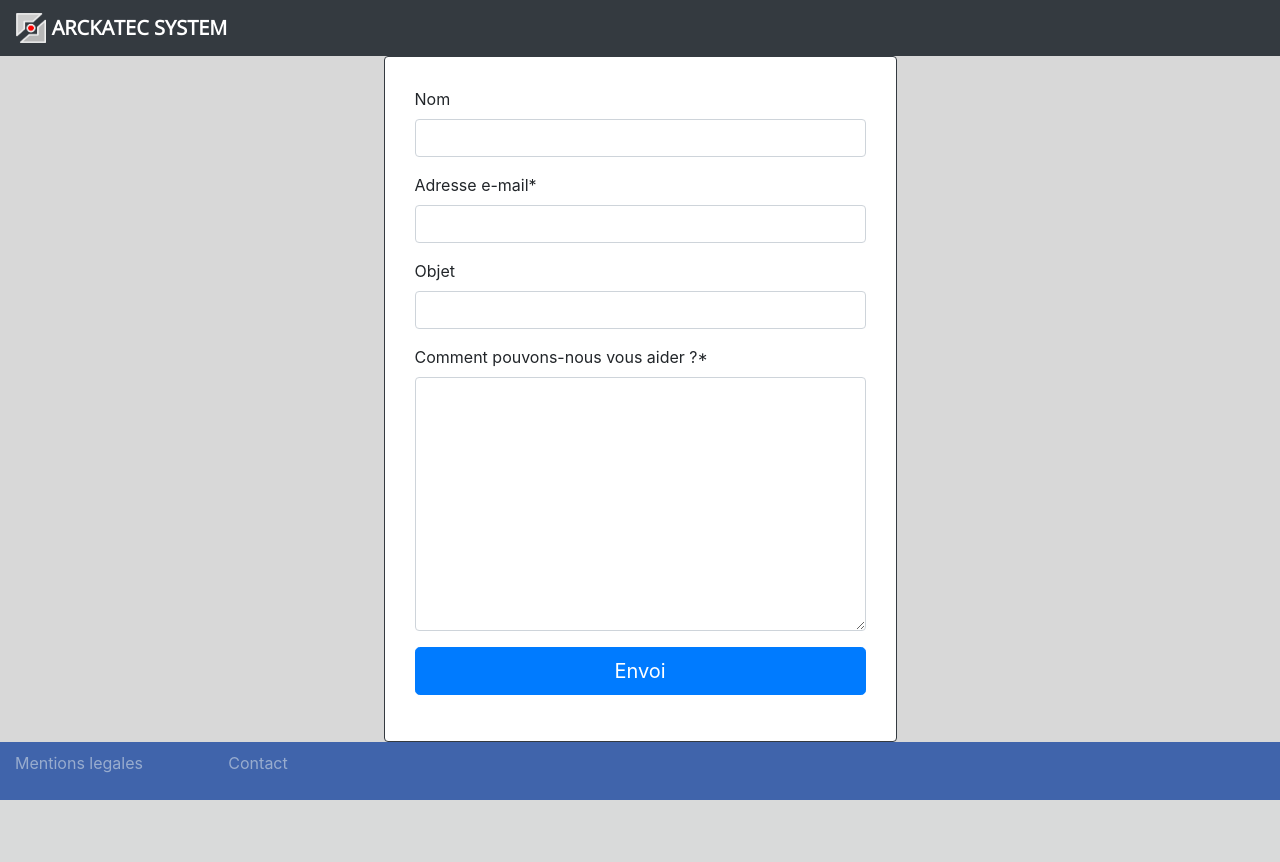
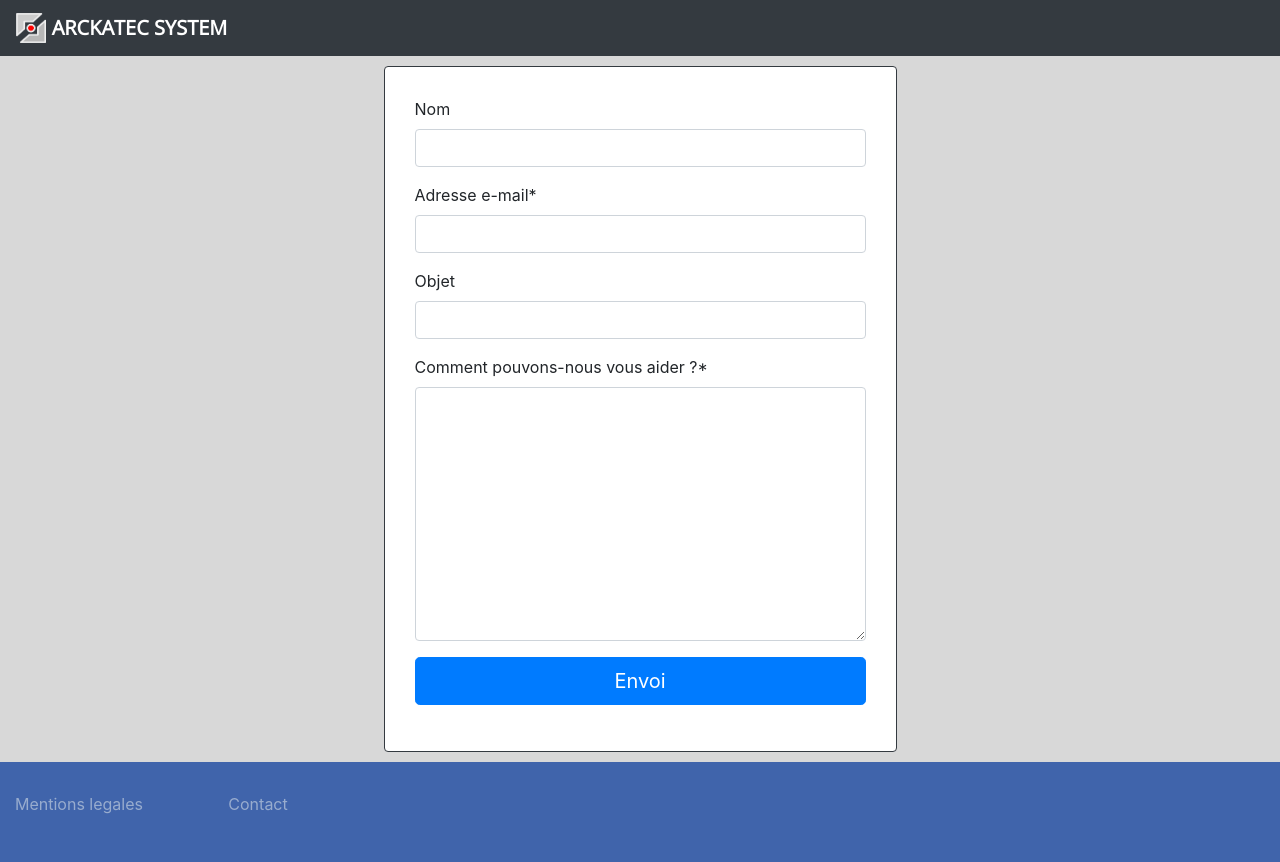
Before and after one commit to ledoux38/P13-Pydomus, a Django app: page /contact/ in a window 1280 px wide. Before the commit the page ends 800 px from the top, so only its background shows below. Run offline with Django 3.2, Linux system fonts and the light colour scheme; some libraries are stand-ins or nearby versions.

Commit message:
modification of the css file of the contact page

```diff
--- a/domus/static/domus/css/creative.css
+++ b/domus/static/domus/css/creative.css
@@ -270,16 +270,19 @@
 
 .contact
 {
+
   padding: 0px;
   display: flex;
   flex-direction: column;
   justify-content: space-between;
-  height: 100%;
+  /* height: 100%; */
 }
 
 .contact-form-corp
 {
   margin: auto;
+  margin-top: 10px;
+  margin-bottom: 10px;
   padding: 30px;
   background-color: white;
 }
--- a/domus/templates/domus/contact.html
+++ b/domus/templates/domus/contact.html
@@ -10,7 +10,7 @@
     <!--END bar navigation -->
 
     <!-- contact-form-corp -->
-    <div class="row row-settings border border-dark rounded contact-form-corp">
+    <div class="row contact border border-dark rounded contact-form-corp">
 
       <!-- contact-form -->
       <div class="row row-settings">
```
